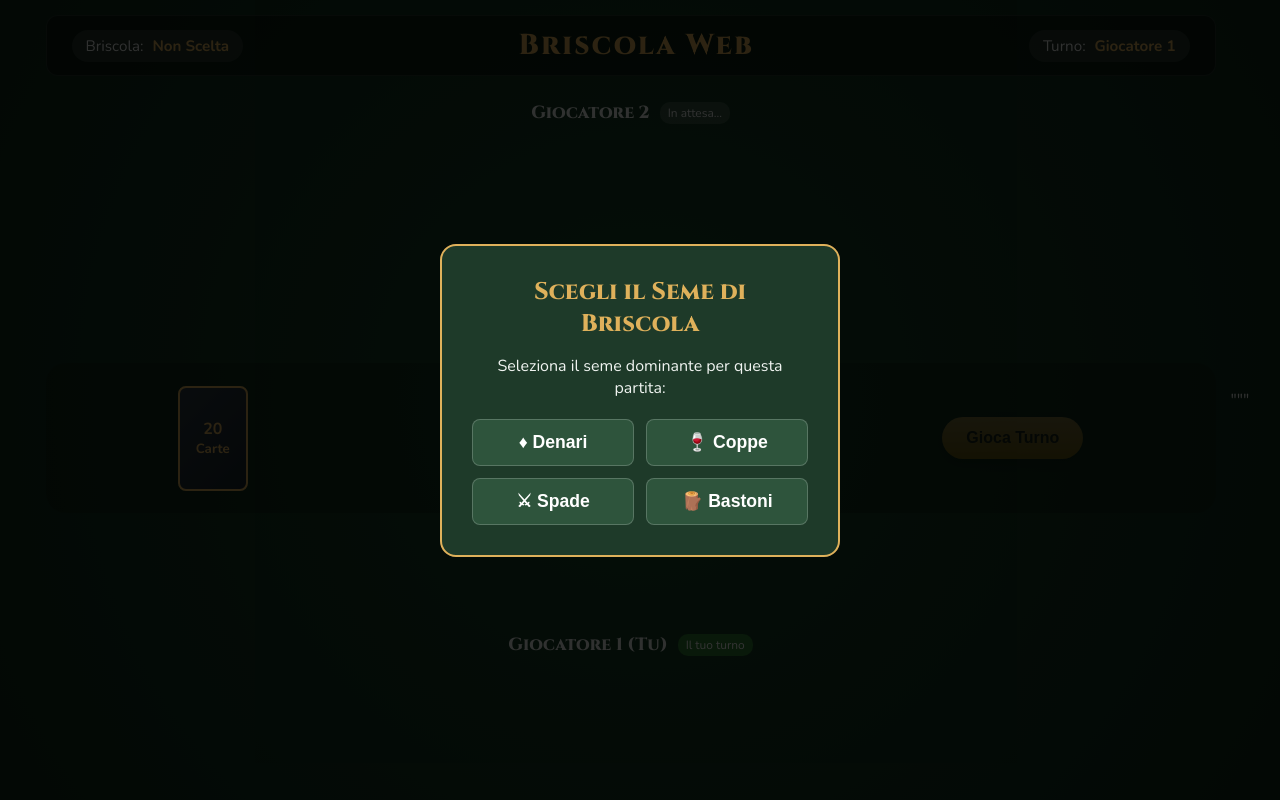
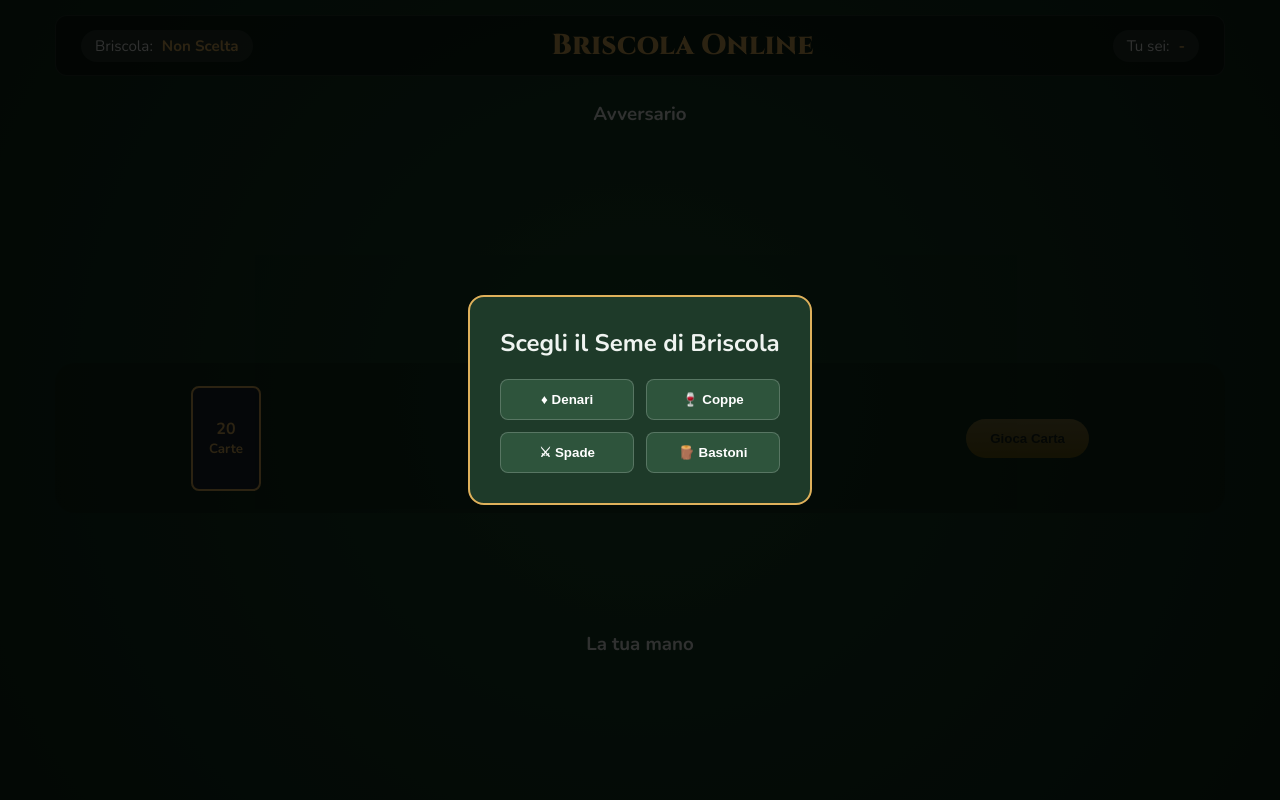
Before and after one commit to ago42/maraffa2, a Python web app: template templates/index.html in a window 1280 px wide. Run offline with Jinja, Linux system fonts and the light colour scheme; the template is opened without the code that fills it, so the values that code supplies are empty.

Commit message:
Refactor index.html for multiplayer Briscola game

```diff
--- a/templates/index.html
+++ b/templates/index.html
@@ -3,7 +3,7 @@
 <head>
     <meta charset="UTF-8">
     <meta name="viewport" content="width=device-width, initial-scale=1.0">
-    <title>Gioco di Carte - Briscola</title>
+    <title>Briscola Multiplayer</title>
     <link href="https://fonts.googleapis.com/css2?family=Cinzel:wght@600;800&family=Nunito:wght@400;700&display=swap" rel="stylesheet">
 
     <style>
@@ -11,46 +11,35 @@
         body { font-family: 'Nunito', sans-serif; background: radial-gradient(circle, #1a472a 0%, #0d2818 100%); color: #f0f4f1; min-height: 100vh; display: flex; justify-content: center; align-items: center; overflow: hidden; }
         .game-container { width: 100vw; height: 100vh; max-width: 1200px; display: flex; flex-direction: column; padding: 15px; }
         .game-header { display: flex; justify-content: space-between; align-items: center; background: rgba(0, 0, 0, 0.4); padding: 10px 25px; border-radius: 12px; border: 1px solid rgba(255, 255, 255, 0.1); }
-        .game-header h1 { font-family: 'Cinzel', serif; font-size: 1.8rem; color: #dfb15b; letter-spacing: 2px; }
+        .game-header h1 { font-family: 'Cinzel', serif; font-size: 1.8rem; color: #dfb15b; }
         .info-badge { background: rgba(255, 255, 255, 0.1); padding: 6px 14px; border-radius: 20px; font-size: 0.95rem; }
         .info-badge .valore { font-weight: bold; color: #dfb15b; margin-left: 5px; }
-        .tavolo { flex: 1; display: flex; flex-direction: column; justify-content: space-between; margin-top: 15px; position: relative; }
+        .tavolo { flex: 1; display: flex; flex-direction: column; justify-content: space-between; margin-top: 15px; }
         .area-giocatore { display: flex; flex-direction: column; align-items: center; padding: 10px; }
         .player-info { display: flex; align-items: center; gap: 10px; margin-bottom: 8px; }
-        .player-info h3 { font-family: 'Cinzel', serif; font-size: 1.1rem; }
-        .status-badge { font-size: 0.75rem; padding: 3px 8px; border-radius: 10px; background: rgba(255, 255, 255, 0.15); }
-        .status-badge.attivo { background: #2e7d32; color: #fff; }
         .mano-carte { display: flex; gap: 8px; justify-content: center; flex-wrap: wrap; min-height: 110px; }
-        .carta { width: 75px; height: 115px; background: #fdfbf7; color: #2c2c2c; border-radius: 8px; border: 2px solid #ccc; box-shadow: 0 4px 8px rgba(0, 0, 0, 0.3); display: flex; flex-direction: column; justify-content: space-between; padding: 6px; cursor: pointer; transition: transform 0.2s ease, box-shadow 0.2s ease; user-select: none; position: relative; }
-        .carta:hover { transform: translateY(-10px) scale(1.05); box-shadow: 0 8px 16px rgba(0, 0, 0, 0.4); border-color: #dfb15b; }
+        .carta { width: 75px; height: 115px; background: #fdfbf7; color: #2c2c2c; border-radius: 8px; border: 2px solid #ccc; display: flex; flex-direction: column; justify-content: space-between; padding: 6px; cursor: pointer; transition: transform 0.2s; user-select: none; }
+        .carta:hover { transform: translateY(-10px); border-color: #dfb15b; }
         .carta.selezionata { transform: translateY(-15px); border: 3px solid #dfb15b; box-shadow: 0 0 12px #dfb15b; }
-        .carta .valore-carta { font-weight: bold; font-size: 0.85rem; }
-        .carta .seme-carta { font-size: 1.2rem; align-self: center; }
-        .area-centrale { display: flex; align-items: center; justify-content: space-around; background: rgba(0, 0, 0, 0.2); border-radius: 20px; padding: 15px; margin: 10px 0; }
-        .carta-mazzo { width: 70px; height: 105px; background: linear-gradient(135deg, #2b3a42 0%, #17242b 100%); border: 2px solid #dfb15b; border-radius: 8px; display: flex; flex-direction: column; justify-content: center; align-items: center; color: #dfb15b; font-weight: bold; }
+        .carta.coperta { background: linear-gradient(135deg, #8b0000 25%, #5c0000 100%); border: 2px solid #b8860b; cursor: default; }
+        .area-centrale { display: flex; align-items: center; justify-content: space-around; background: rgba(0, 0, 0, 0.2); border-radius: 20px; padding: 15px; }
+        .carta-mazzo { width: 70px; height: 105px; background: #17242b; border: 2px solid #dfb15b; border-radius: 8px; display: flex; flex-direction: column; justify-content: center; align-items: center; color: #dfb15b; font-weight: bold; }
         .campo-gioco { display: flex; align-items: center; gap: 20px; }
         .slot-carta { width: 80px; height: 120px; border: 2px dashed rgba(255, 255, 255, 0.3); border-radius: 8px; display: flex; justify-content: center; align-items: center; }
-        .placeholder-text { font-size: 0.75rem; color: rgba(255, 255, 255, 0.4); }
-        .vs-badge { font-family: 'Cinzel', serif; font-weight: 800; font-size: 1.2rem; color: #dfb15b; }
-        .btn-azione { background: linear-gradient(180deg, #dfb15b 0%, #b8860b 100%); color: #1a1a1a; border: none; padding: 12px 24px; font-size: 1rem; font-weight: bold; border-radius: 25px; cursor: pointer; box-shadow: 0 4px 10px rgba(0, 0, 0, 0.3); transition: transform 0.1s ease; }
-        .btn-azione:hover:not(:disabled) { transform: scale(1.05); }
+        .btn-azione { background: linear-gradient(180deg, #dfb15b 0%, #b8860b 100%); color: #1a1a1a; border: none; padding: 12px 24px; font-weight: bold; border-radius: 25px; cursor: pointer; }
         .btn-azione:disabled { opacity: 0.5; cursor: not-allowed; }
         .modal { position: fixed; top: 0; left: 0; width: 100%; height: 100%; background: rgba(0, 0, 0, 0.8); display: flex; justify-content: center; align-items: center; z-index: 100; }
         .modal.hidden { display: none; }
-        .modal-content { background: #1e3a29; padding: 30px; border-radius: 16px; border: 2px solid #dfb15b; text-align: center; max-width: 400px; width: 90%; }
-        .modal-content h2 { font-family: 'Cinzel', serif; color: #dfb15b; margin-bottom: 15px; }
+        .modal-content { background: #1e3a29; padding: 30px; border-radius: 16px; border: 2px solid #dfb15b; text-align: center; }
         .semi-buttons { display: grid; grid-template-columns: 1fr 1fr; gap: 12px; margin-top: 20px; }
-        .btn-seme { padding: 12px; font-size: 1.1rem; font-weight: bold; border: none; border-radius: 8px; cursor: pointer; background: #2e543c; color: #fff; border: 1px solid rgba(255, 255, 255, 0.2); }
-        .btn-seme:hover { background: #dfb15b; color: #1a1a1a; }
+        .btn-seme { padding: 12px; font-weight: bold; border-radius: 8px; background: #2e543c; color: #fff; border: 1px solid rgba(255, 255, 255, 0.2); cursor: pointer; }
     </style>
 </head>
 <body>
 
-    <!-- Overlay per Scelta Briscola -->
     <div id="modal-briscola" class="modal">
         <div class="modal-content">
             <h2>Scegli il Seme di Briscola</h2>
-            <p>Seleziona il seme dominante per questa partita:</p>
             <div class="semi-buttons">
                 <button onclick="scegliBriscola('Denari')" class="btn-seme">♦ Denari</button>
                 <button onclick="scegliBriscola('Coppe')" class="btn-seme">🍷 Coppe</button>
@@ -60,202 +49,146 @@
         </div>
     </div>
 
-    <!-- Modal Fine Partita -->
     <div id="modal-fine" class="modal hidden">
         <div class="modal-content">
             <h2>Partita Terminata!</h2>
             <div id="esito-punteggio"></div>
-            <button onclick="location.reload()" class="btn-azione" style="margin-top: 15px;">Gioca un'altra partita</button>
+            <button onclick="location.reload()" class="btn-azione" style="margin-top: 15px;">Nuova Partita</button>
         </div>
     </div>
 
     <div class="game-container">
         <header class="game-header">
-            <div class="info-badge">
-                <span class="label">Briscola:</span>
-                <span id="briscola-attuale" class="valore">Non Scelta</span>
-            </div>
-            <h1>Briscola Web</h1>
-            <div class="info-badge">
-                <span class="label">Turno:</span>
-                <span id="turno-attuale" class="valore">Giocatore 1</span>
-            </div>
+            <div class="info-badge">Briscola: <span id="briscola-attuale" class="valore">Non Scelta</span></div>
+            <h1>Briscola Online</h1>
+            <div class="info-badge">Tu sei: <span id="mio-ruolo-txt" class="valore">-</span></div>
         </header>
 
         <main class="tavolo">
             <section class="area-giocatore top">
                 <div class="player-info">
-                    <h3>Giocatore 2</h3>
-                    <span class="status-badge">In attesa...</span>
+                    <h3 id="nome-avversario">Avversario</h3>
                 </div>
-                <div id="mano-g2" class="mano-carte"></div>
+                <div id="mano-avversario" class="mano-carte"></div>
             </section>
 
             <section class="area-centrale">
-                <div class="mazzo-container">
                 <div class="carta-mazzo">
                     <span id="carte-rimaste">20</span>
                     <small>Carte</small>
                 </div>
+
+                <div class="campo-gioco">
+                    <div class="slot-carta" id="slot-g1"></div>
+                    <div style="color: #dfb15b; font-weight: bold;">VS</div>
+                    <div class="slot-carta" id="slot-g2"></div>
                 </div>
 
-                <div class="campo-gioco">
-                    <div class="slot-carta" id="slot-g1"><span class="placeholder-text">Carta G1</span></div>
-                    <div class="vs-badge">VS</div>
-                    <div class="slot-carta" id="slot-g2"><span class="placeholder-text">Carta G2</span></div>
-                </div>
-
-                <div class="pannello-azioni">
-                    <button id="btn-conferma-turno" onclick="inviaGiocata()" class="btn-azione" disabled>Gioca Turno</button>
-                </div>
+                <button id="btn-gioca" onclick="inviaCarta()" class="btn-azione" disabled>Gioca Carta</button>
             </section>
 
             <section class="area-giocatore bottom">
                 <div class="player-info">
-                    <h3>Giocatore 1 (Tu)</h3>
-                    <span class="status-badge attivo">Il tuo turno</span>
+                    <h3>La tua mano</h3>
                 </div>
-                <div id="mano-g1" class="mano-carte"></div>
+                <div id="mano-propria" class="mano-carte"></div>
             </section>
         </main>
     </div>
 
     <script>
-        let cartaSelezionataG1 = null;
-        let cartaSelezionataG2 = null;
-        let statoAttuale = null;
+        let cartaSelezionata = null;
+        let mioRuolo = 0;
 
-        document.addEventListener("DOMContentLoaded", () => {
-            aggiornaStato();
-        });
+        // Sincronizza lo stato con il server ogni secondo
+        setInterval(aggiornaStato, 1000);
+        document.addEventListener("DOMContentLoaded", aggiornaStato);
 
         async function aggiornaStato() {
             try {
-                const response = await fetch('/api/stato');
-                statoAttuale = await response.json();
-                renderizzaGioco(statoAttuale);
+                const res = await fetch('/api/stato');
+                const stato = await res.json();
+                mioRuolo = stato.mio_ruolo;
+                renderizza(stato);
             } catch (err) {
-                console.error("Errore recupero stato:", err);
+                console.error("Errore di sincronizzazione:", err);
             }
         }
 
-        function renderizzaGioco(stato) {
+        function renderizza(stato) {
+            document.getElementById('mio-ruolo-txt').textContent = mioRuolo ? `Giocatore ${mioRuolo}` : "Spettatore";
+
+            // Gestione Modal Briscola
             const modalBriscola = document.getElementById('modal-briscola');
             if (!stato.briscole) {
-                modalBriscola.classList.remove('hidden');
+                if (mioRuolo === 1) modalBriscola.classList.remove('hidden');
+                else modalBriscola.classList.add('hidden');
             } else {
                 modalBriscola.classList.add('hidden');
                 document.getElementById('briscola-attuale').textContent = stato.briscole;
             }
 
-            document.getElementById('turno-attuale').textContent = `Giocatore ${stato.prio}`;
             document.getElementById('carte-rimaste').textContent = stato.carte_rimaste_mazzo;
 
-            const containerG1 = document.getElementById('mano-g1');
-            containerG1.innerHTML = '';
-            stato.mano_g1.forEach(cartaStr => {
-                const cardElem = creaElementoCarta(cartaStr, (c) => selezionaCarta(c, 1));
-                if (cartaSelezionataG1 === cartaStr) cardElem.classList.add('selezionata');
-                containerG1.appendChild(cardElem);
+            // Renderizza le carte del giocatore corrente
+            const miaMano = (mioRuolo === 1) ? stato.mano_g1 : stato.mano_g2;
+            const containerProprio = document.getElementById('mano-propria');
+            containerProprio.innerHTML = '';
+
+            miaMano.forEach(cartaStr => {
+                const elem = creaElementoCarta(cartaStr, false);
+                if (cartaSelezionata === cartaStr) elem.classList.add('selezionata');
+                elem.onclick = () => {
+                    cartaSelezionata = (cartaSelezionata === cartaStr) ? null : cartaStr;
+                    renderizza(stato);
+                };
+                containerProprio.appendChild(elem);
             });
 
-            const containerG2 = document.getElementById('mano-g2');
-            containerG2.innerHTML = '';
-            stato.mano_g2.forEach(cartaStr => {
-                const cardElem = creaElementoCarta(cartaStr, (c) => selezionaCarta(c, 2));
-                if (cartaSelezionataG2 === cartaStr) cardElem.classList.add('selezionata');
-                containerG2.appendChild(cardElem);
-            });
-
-            document.getElementById('btn-conferma-turno').disabled = !(cartaSelezionataG1 && cartaSelezionataG2);
-
-            if (stato.fase === "FINITA") {
-                document.getElementById('modal-fine').classList.remove('hidden');
-            }
+            // Renderizza le carte dell'avversario (coperte)
+            const numCarteAvversario = (mioRuolo === 1) ? stato.mano_g2.length : stato.mano_g1.length;
+            const containerAvversario = document.getElementById('mano-avversario');
+            containerAvversario.innerHTML = '';
+            for (let i = 0; i < numCarteAvversario; i++) {
+                const coperta = document.createElement('div');
+                coperta.className = 'carta coperta';
+                containerAvversario.appendChild(coperta);
             }
 
-        function creaElementoCarta(cartaStr, onClickHandler) {
+            // Abilita il bottone solo se si è selezionata una carta
+            document.getElementById('btn-gioca').disabled = !cartaSelezionata;
+        }
+
+        function creaElementoCarta(cartaStr) {
             const parts = cartaStr.split(' ');
             const seme = parts[0];
             const valore = parts[1];
             const card = document.createElement('div');
             card.className = 'carta';
-            card.onclick = () => onClickHandler(cartaStr);
-
-            const iconaSeme = { 'Denari': '♦', 'Coppe': '🍷', 'Spade': '⚔', 'Bastoni': '🪵' }[seme] || '';
-
-            card.innerHTML = `
-                <div class="valore-carta">${valore}</div>
-                <div class="seme-carta">${iconaSeme}</div>
-                <div class="valore-carta" style="align-self: flex-end;">${seme}</div>
-            `;
+            const icona = { 'Denari': '♦', 'Coppe': '🍷', 'Spade': '⚔', 'Bastoni': '🪵' }[seme] || '';
+            card.innerHTML = `<div class="valore-carta">${valore}</div><div style="text-align:center;">${icona}</div><div style="align-self:flex-end;">${seme}</div>`;
             return card;
         }
 
-        function selezionaCarta(cartaStr, giocatore) {
-            if (giocatore === 1) {
-                cartaSelezionataG1 = (cartaSelezionataG1 === cartaStr) ? null : cartaStr;
-            } else {
-                cartaSelezionataG2 = (cartaSelezionataG2 === cartaStr) ? null : cartaStr;
-            }
-            renderizzaGioco(statoAttuale);
-        }
-
         async function scegliBriscola(seme) {
-            try {
-                const res = await fetch('/api/scegli-briscola', {
+            await fetch('/api/scegli-briscola', {
                 method: 'POST',
                 headers: { 'Content-Type': 'application/json' },
                 body: JSON.stringify({ seme: seme })
             });
-                statoAttuale = await res.json();
-                renderizzaGioco(statoAttuale);
-            } catch (err) {
-                console.error("Errore scelta briscola:", err);
-            }
+            aggiornaStato();
         }
 
-        async function inviaGiocata() {
-            if (!cartaSelezionataG1 || !cartaSelezionataG2) return;
-
-            try {
-                const res = await fetch('/api/gioca-turno', {
+        async function inviaCarta() {
+            if (!cartaSelezionata) return;
+            await fetch('/api/gioca-carta', {
                 method: 'POST',
                 headers: { 'Content-Type': 'application/json' },
-                    body: JSON.stringify({
-                        carta1: cartaSelezionataG1,
-                        carta2: cartaSelezionataG2
-                    })
+                body: JSON.stringify({ carta: cartaSelezionata })
             });
-
-                const risp = await res.json();
-
-                document.getElementById('slot-g1').innerHTML = '';
-                document.getElementById('slot-g1').appendChild(creaElementoCarta(cartaSelezionataG1, ()=>{}));
-
-                document.getElementById('slot-g2').innerHTML = '';
-                document.getElementById('slot-g2').appendChild(creaElementoCarta(cartaSelezionataG2, ()=>{}));
-
-                cartaSelezionataG1 = null;
-                cartaSelezionataG2 = null;
-
-                if (risp.punti_g1 !== undefined) {
-                    const modalFine = document.getElementById('modal-fine');
-                    document.getElementById('esito-punteggio').innerHTML = `<p>G1: ${risp.punti_g1} punti</p><p>G2: ${risp.punti_g2} punti</p>`;
-                    modalFine.classList.remove('hidden');
-                } else {
-                    statoAttuale = risp;
-                    renderizzaGioco(statoAttuale);
-                }
-            } catch (err) {
-                console.error("Errore giocata:", err);
-            }
+            cartaSelezionata = null;
+            aggiornaStato();
         }
     </script>
 </body>
 </html>
-
-    <script src="{{ url_for('static', filename='js/main.js') }}"></script>
-</body>
-</html>
-"""
```
Lines whose indentation alone changed are shown as unchanged.
